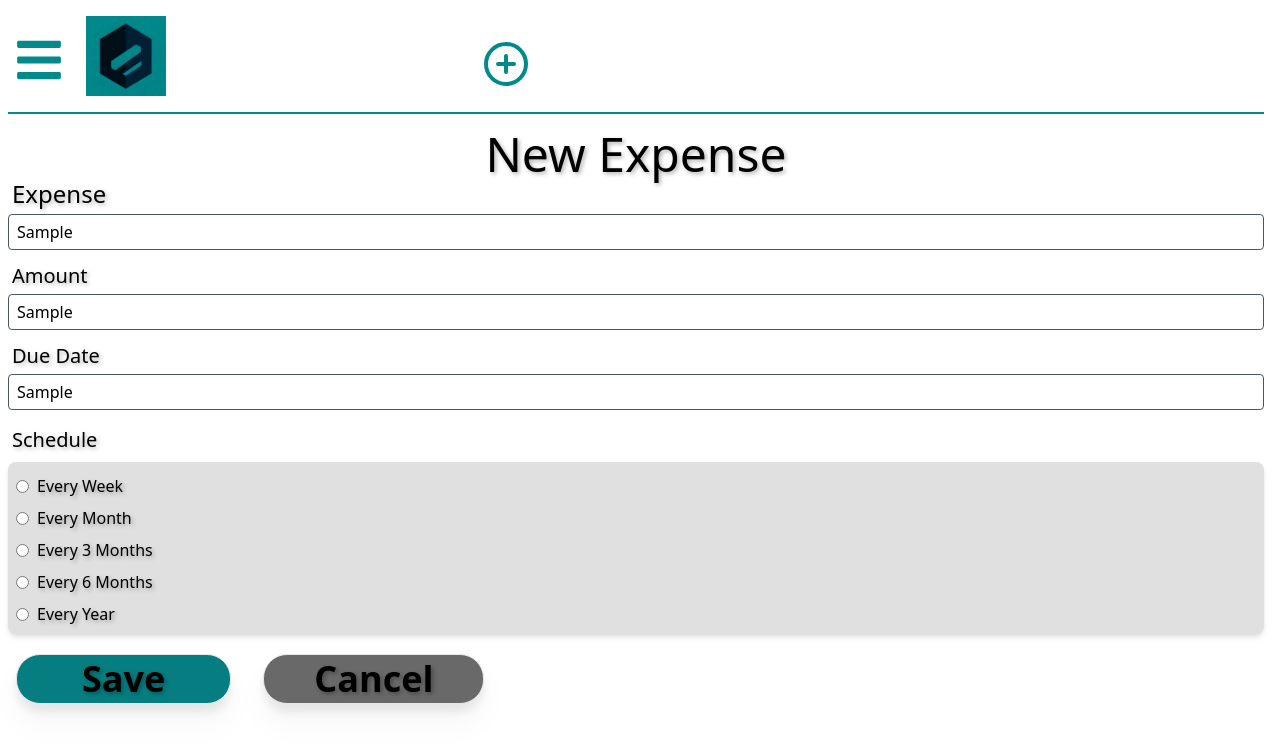
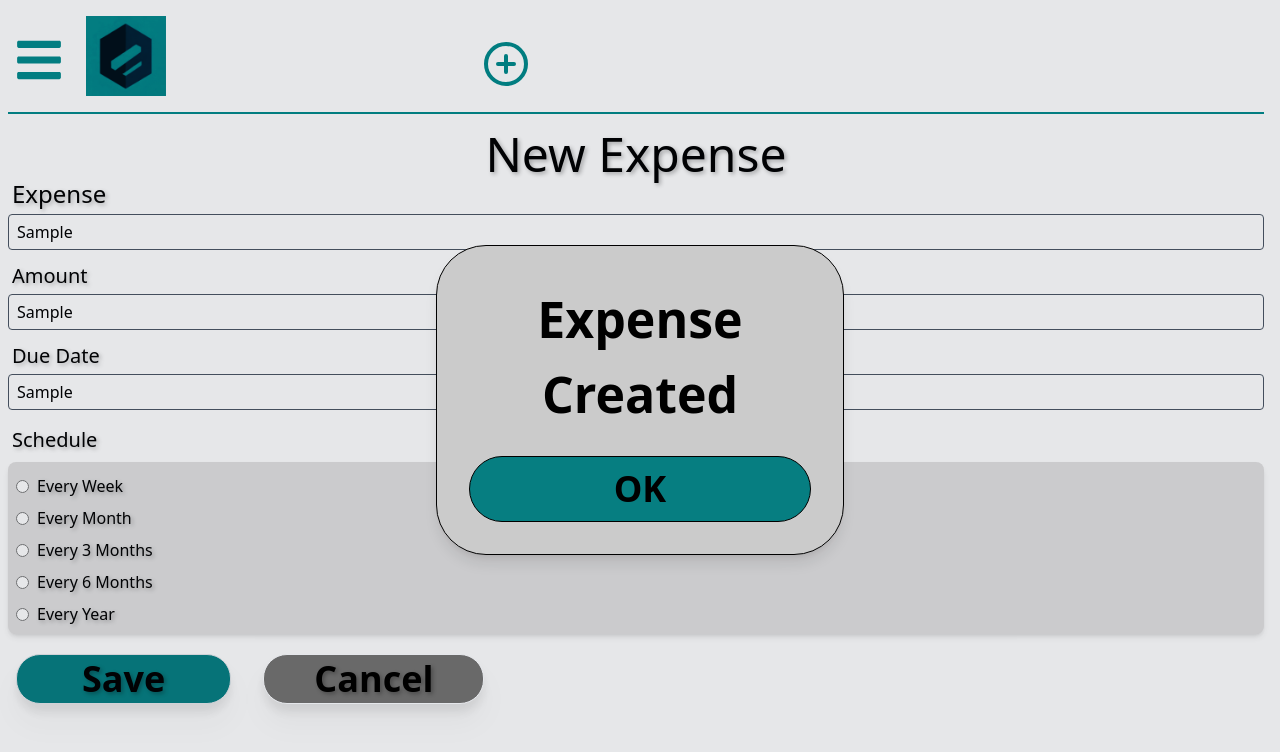
Before and after one commit to Garcia-Tony/budget-project, a React (Vite) app in the folder client/: page /new-expense in a window 1280 px wide. Both pictures are taken after typing "Sample", "Sample", "Sample" into the empty fields and a click on the button "Save". Shown: the top 752 px of the page. Built offline with nearby package versions, Linux system fonts and the light colour scheme.

Commit message:
Create the functionality for the save button to load popup

```diff
--- a/client/src/pages/NewExpense.tsx
+++ b/client/src/pages/NewExpense.tsx
@@ -9,6 +9,7 @@ export function NewExpense() {
   const [popUp, setPopUp] = useState(false);
   const [expense, setExpense] = useState(false);
   const [, setCancel] = useState(false);
+  const [save, setSave] = useState(false);
 
   const handlePopUp = () => setPopUp(true);
   const closePopUp = () => setPopUp(false);
@@ -16,6 +17,7 @@ export function NewExpense() {
   const closeExpense = () => setExpense(false);
   const closeCancel = () => setCancel(false);
   const toggleMenu = () => setIsMenuOpen((prev) => !prev);
+  const handleSave = () => setSave(true);
 
   return (
     <div className="relative flex-grow flex-1 pl-2 px-4">
@@ -226,9 +228,26 @@ export function NewExpense() {
 
       <button
         className=" drop-shadow-xl mt-5 px-[65px] mr-1 ml-2 text-4xl font-bold py-1 px-12 bg-[#067E81] text-black border rounded-3xl"
-        style={{ textShadow: '2px 2px 4px rgba(0, 0, 0, 0.3)' }}>
+        style={{ textShadow: '2px 2px 4px rgba(0, 0, 0, 0.3)' }}
+        onClick={handleSave}>
         Save
       </button>
+
+      {save && (
+        <div className="fixed inset-0 flex items-center justify-center bg-gray-900 bg-opacity-10">
+          <div className="md:px-8 md:py-8 bg-[#cbcbcb] py-5 px-6 p-6 rounded shadow-lg text-center border border-black rounded-[50px] ">
+            <h3 className="md:text-[50px] text-[44px] font-bold text-black mt-1">
+              Expense <br /> Created
+            </h3>
+
+            <button
+              className="md:px-36 md:py-3 font-bold mt-6 px-28 text-4xl py-2 bg-[#067E81] text-black border border-black rounded-full"
+              onClick={() => navigate('/home')}>
+              OK
+            </button>
+          </div>
+        </div>
+      )}
 
       <button
         className=" drop-shadow-xl mt-5 px-[50px] ml-7 text-4xl font-bold py-1 px-12 bg-[#696969] text-black border rounded-3xl"
```
